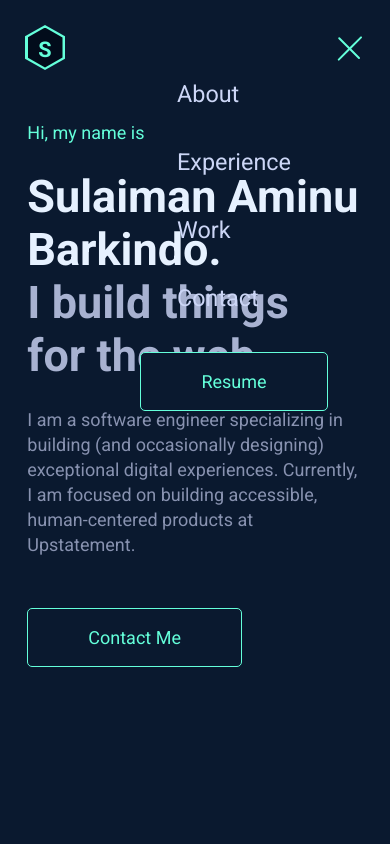
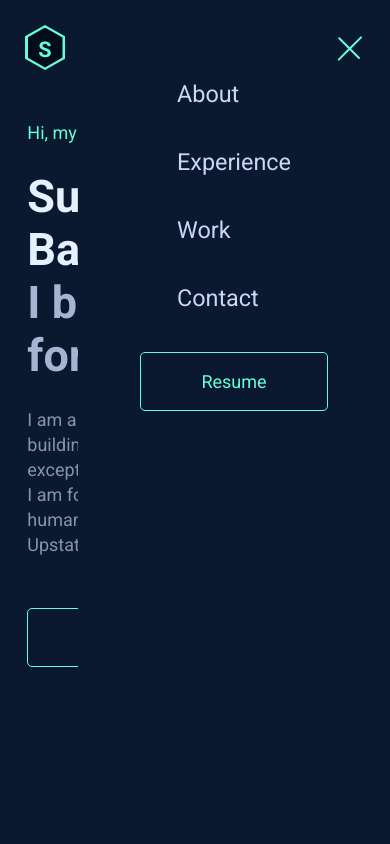
Before and after one commit to SulaimanAminuBarkindo/my-portfolio-webiste, a plain HTML site: page index.html in a window 390 px wide. Both pictures are taken after a click on the element 348 px from the left and 47 px from the top of the page. Shown: the top 844 px of the page. Drawn offline with Linux system fonts and the light colour scheme.

Commit message:
Fix nav bar for mobile view

```diff
--- a/index.js
+++ b/index.js
@@ -3,6 +3,10 @@ const menuContainer = document.querySelector('.menu-container')
 const body = document.querySelector('body')
 
 menuIcon.addEventListener('click', toggleMenu)
+
+window.onscroll = function() {
+    scrollFunction()
+}
 
 function toggleMenu(){
     menuIcon.classList.toggle('open-menu-icon')
@@ -17,3 +21,13 @@ function showExpText(className) {
     openedSect.classList.toggle('show-experience-text')
     sectToShow.classList.toggle('show-experience-text')
 }
+
+function scrollFunction() {
+    if(document.body.scrollTop > 80 || document.documentElement.scrollTop > 80) {
+        const text = document.querySelector('.nav-container').style.backgroundColor = '#0a192ff8'
+        document.querySelector('.nav-container').style.boxShadow = '0px 0px 10px rgba(2, 12, 27)'
+    } else {
+        document.querySelector('.nav-container').style.backgroundColor = '#0a192f'
+        document.querySelector('.nav-container').style.boxShadow = '0px 0px 0px'
+    }
+}
--- a/style.css
+++ b/style.css
@@ -39,7 +39,6 @@ p {
     right: 0;
     left: 0;
 }
-
 .nav-container {
     display: flex;
     position: fixed;
@@ -48,7 +47,9 @@ p {
     left: 0;
     justify-content: space-between;
     align-items: center;
-    padding: 25px 0 25px 0;
+    padding: 25px 0 20px 0;
+    background-color: var(--navy);
+
 }
 
 /* start of logo style */
@@ -135,6 +136,10 @@ p {
 /* end of menu icon (harmbugger) style */
 
 /* start of menu items style */
+.menu-container {
+    background-color: var(--navy);
+}
+
 .hide-menu-container {
     position: absolute;
     top: -9999px !important;
@@ -146,7 +151,7 @@ p {
     right: 0;
     top: 80px;
     left: 20%;
-    height: 100vh;
+    bottom: 0;
     display: flex;
     flex-direction: column;
     align-items: center;
```
